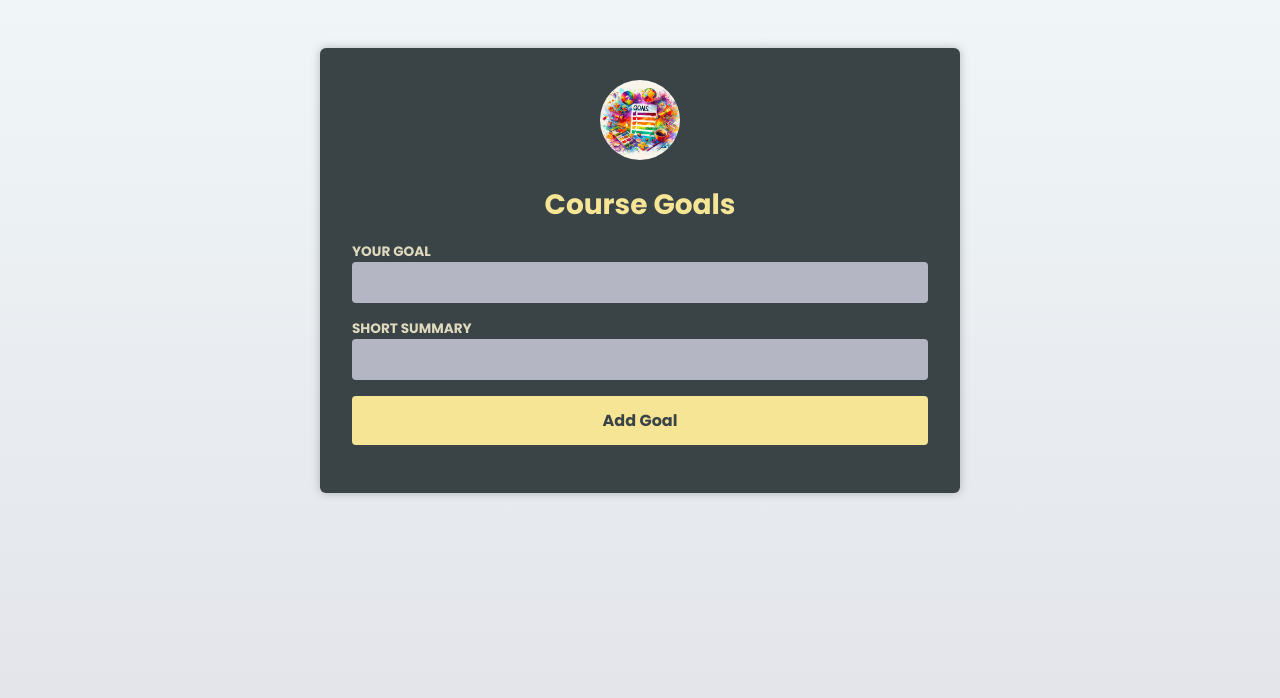
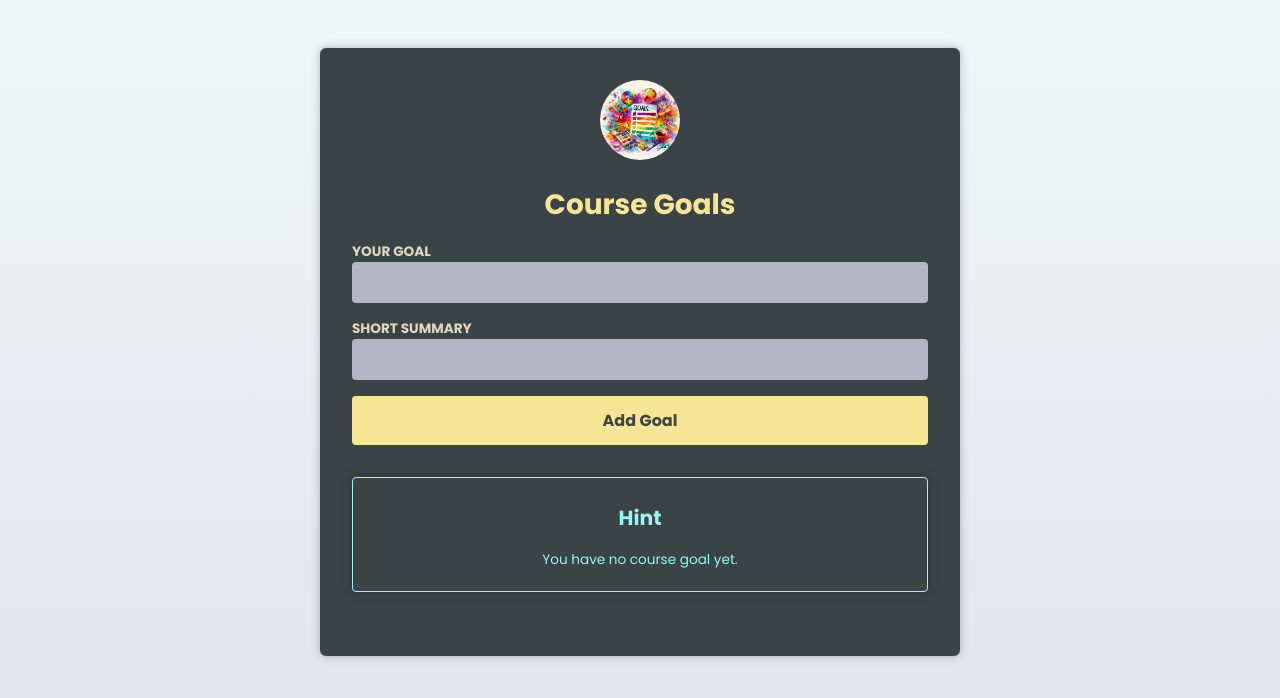
Before and after one commit to ycl818/React_x_TypeScript, a React (Vite) app in the folder TypeScript_with_React_Essentials/: page / in a window 1280 px wide. Shown: the top 698 px of the page. Built offline with nearby package versions, Linux system fonts and the light colour scheme; the HTML template or start-up script is replaced by a standard one.

Commit message:
add infoBox component to build a more dynamic & flexible component

```diff
--- a/TypeScript_with_React_Essentials/src/components/CourseGoalList.tsx
+++ b/TypeScript_with_React_Essentials/src/components/CourseGoalList.tsx
@@ -1,12 +1,27 @@
+import { type ReactNode } from "react";
 import CourseGoal from "./CourseGoal";
 import { type CourseGoal as CGoal } from "../App";
+import InfoBox from "./InfoBox";
 
 type CourseGoalListProps = {
   goals: CGoal[];
   onDeleteGoal: (id: number) => void;
 };
 const CourseGoalList = ({ goals, onDeleteGoal }: CourseGoalListProps) => {
+  if (goals.length === 0)
+    return <InfoBox mode="hint">You have no course goal yet.</InfoBox>;
+
+  let warningBox: ReactNode;
+
+  if (goals.length >= 4) {
+    warningBox = (
+      <InfoBox mode="warning">You have too many goals. Delete some.</InfoBox>
+    );
+  }
+
   return (
+    <>
+      {warningBox}
       <ul>
         {goals.map((goal) => (
           <li key={goal.id}>
@@ -16,6 +31,7 @@
           </li>
         ))}
       </ul>
+    </>
   );
 };
 
--- /dev/null
+++ b/TypeScript_with_React_Essentials/src/components/InfoBox.tsx
@@ -0,0 +1,26 @@
+import { type ReactNode } from "react";
+
+type InfoBoxProps = {
+  mode: "hint" | "warning";
+  children: ReactNode;
+};
+
+const InfoBox = ({ mode, children }: InfoBoxProps) => {
+  if (mode === "hint") {
+    return (
+      <aside className="infobox infobox-hint">
+        <h2>Hint</h2>
+        <p>{children}</p>
+      </aside>
+    );
+  }
+
+  return (
+    <aside className="infobox infobox-warning warning--medium">
+      <h2>Warning</h2>
+      <p>{children}</p>
+    </aside>
+  );
+};
+
+export default InfoBox;
--- a/TypeScript_with_React_Essentials/src/index.css
+++ b/TypeScript_with_React_Essentials/src/index.css
@@ -126,7 +126,31 @@
   color: #f9a73b;
 }
 
-.fallback {
+.infobox {
+  margin: 2rem 0;
+  padding: 0.5rem;
   text-align: center;
-  color: #acd1ce;
+  box-shadow: 0 0 10px rgba(0, 0, 0, 0.25);
+  font-size: 0.85rem;
+  border-radius: 4px;
 }
+
+.infobox-hint {
+  border: 1px solid #96f5f7;
+  color: #96f5f7;
+}
+
+.infobox-warning.warning--low {
+  border: 1px solid #f6d84f;
+  color: #f6d84f;
+}
+
+.infobox-warning.warning--medium {
+  border: 1px solid #f9a73b;
+  color: #f9a73b;
+}
+
+.infobox-warning.warning--high {
+  border: 1px solid #f97373;
+  color: #f97373;
+}
```
Lines whose indentation alone changed are shown as unchanged.
